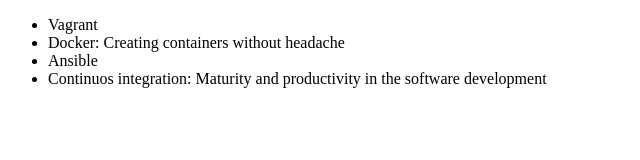
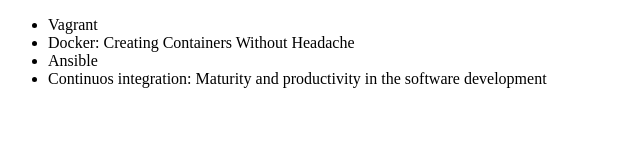
Before and after one commit to jorgemar73/alura-git, a plain HTML site: page index.html in a window 1280 px wide. Shown: the full height of the page, 0-640 px from the left. Drawn offline with Linux system fonts and the light colour scheme.

Commit message:
cambio letra inicial del curso docker por mayusculas

```diff
--- a/index.html
+++ b/index.html
@@ -7,7 +7,7 @@
 <body>
     <ul>
         <li> Vagrant </li>
-        <li> Docker: Creating containers without headache </li>
+        <li> Docker: Creating Containers Without Headache </li>
         <li> Ansible </li>
         <li> Continuos integration: Maturity and productivity in the software development </li>
     </ul>
```
